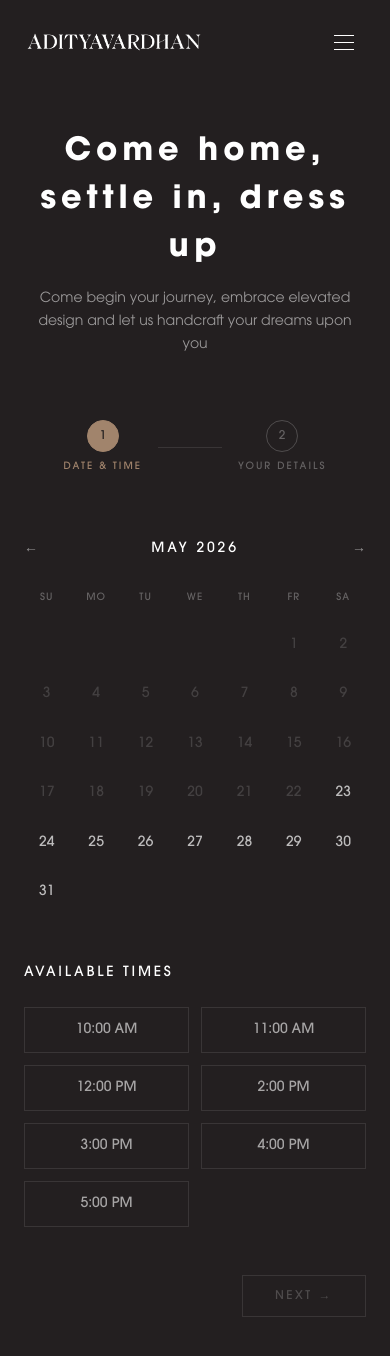
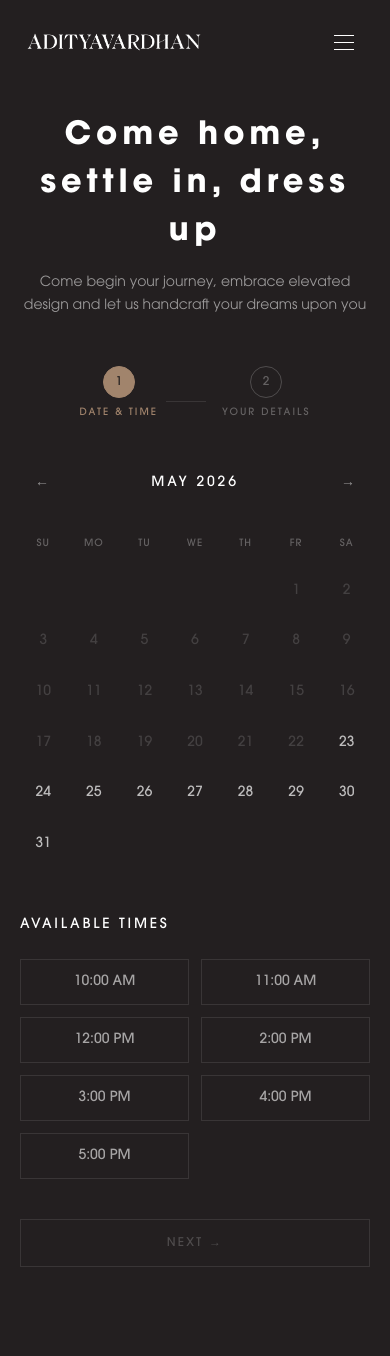
Before and after one commit to sanblah/AdityavardhanV2, a Next.js app: page /appointment in a window 390 px wide. Shown: the top 1356 px of the page. After the commit the page ends 1315 px from the top, so only its background shows below. Built offline with nearby package versions, Linux system fonts and the light colour scheme.

Commit message:
fix: refine bespoke and appointment mobile flows

```diff
--- a/src/app/appointment/page.tsx
+++ b/src/app/appointment/page.tsx
@@ -7,9 +7,9 @@ export const metadata = {
 
 export default function AppointmentPage() {
     return (
-        <main className="relative min-h-screen bg-brand-black pt-32">
+        <main className="relative min-h-screen bg-brand-black pt-28 md:pt-32">
             {/* Hero Header */}
-            <div className="mx-auto max-w-4xl px-6 text-center">
+            <div className="mx-auto max-w-4xl px-5 text-center md:px-6">
                 <h1 className="font-logo text-[clamp(2rem,6vw,4rem)] tracking-[0.1em] text-brand-white">
                     Come home, settle in, dress up
                 </h1>
--- a/src/components/appointment/BookingFlow.tsx
+++ b/src/components/appointment/BookingFlow.tsx
@@ -38,9 +38,9 @@ export function BookingFlow() {
         currentStep === 0 && selectedDate && selectedTime;
 
     return (
-        <div className="mx-auto max-w-4xl px-6 py-16 md:px-12">
+        <div className="mx-auto max-w-4xl px-5 py-12 md:px-12 md:py-16">
             {/* Progress Bar */}
-            <div className="mb-16 flex items-center justify-center gap-0">
+            <div className="mb-10 flex items-start justify-center gap-2 md:mb-16">
                 {stepLabels.map((label, i) => (
                     <div key={label} className="flex items-center">
                         <div className="flex flex-col items-center">
@@ -61,7 +61,7 @@ export function BookingFlow() {
                         </div>
                         {i < stepLabels.length - 1 && (
                             <div
-                                className={`mx-4 h-[1px] w-16 transition-colors duration-300 ${i < currentStep ? "bg-brand-gold" : "bg-brand-white/10"
+                                className={`mx-2 mt-4 h-[1px] w-10 transition-colors duration-300 md:mx-4 md:w-16 ${i < currentStep ? "bg-brand-gold" : "bg-brand-white/10"
                                     }`}
                             />
                         )}
@@ -84,11 +84,11 @@ export function BookingFlow() {
 
             {/* Navigation */}
             {currentStep === 0 && (
-                <div className="mt-12 flex items-center justify-end">
+                <div className="mt-10 flex items-center justify-stretch md:justify-end">
                     <button
                         onClick={() => canProceed && animateTransition(1)}
                         disabled={!canProceed}
-                        className={`border px-8 py-3 font-heading text-xs uppercase tracking-[0.2em] transition-all duration-300 ${canProceed
+                        className={`min-h-12 w-full border px-8 py-3 font-heading text-xs uppercase tracking-[0.18em] transition-all duration-300 md:w-auto ${canProceed
                                 ? "border-brand-gold text-brand-gold hover:bg-brand-gold hover:text-brand-black"
                                 : "border-brand-white/10 text-brand-white/20 cursor-not-allowed"
                             }`}
--- a/src/components/appointment/DateTimePicker.tsx
+++ b/src/components/appointment/DateTimePicker.tsx
@@ -72,7 +72,7 @@ export function DateTimePicker({
                 <div className="mb-6 flex items-center justify-between">
                     <button
                         onClick={() => navigateMonth(-1)}
-                        className="font-heading text-sm text-brand-white/50 transition-colors hover:text-brand-white"
+                        className="flex h-11 w-11 items-center justify-center font-heading text-sm text-brand-white/50 transition-colors hover:text-brand-white"
                     >
                         ←
                     </button>
@@ -81,7 +81,7 @@ export function DateTimePicker({
                     </span>
                     <button
                         onClick={() => navigateMonth(1)}
-                        className="font-heading text-sm text-brand-white/50 transition-colors hover:text-brand-white"
+                        className="flex h-11 w-11 items-center justify-center font-heading text-sm text-brand-white/50 transition-colors hover:text-brand-white"
                     >
                         →
                     </button>
@@ -115,7 +115,7 @@ export function DateTimePicker({
                                 key={day}
                                 disabled={isPast}
                                 onClick={() => onDateSelect(dateStr)}
-                                className={`aspect-square flex items-center justify-center font-body text-sm transition-all duration-200 ${
+                                className={`flex min-h-10 aspect-square items-center justify-center font-body text-sm transition-all duration-200 sm:min-h-11 ${
                                     isPast
                                         ? "text-brand-white/15 cursor-not-allowed"
                                         : isSelected
@@ -140,7 +140,7 @@ export function DateTimePicker({
                         <button
                             key={time}
                             onClick={() => onTimeSelect(time)}
-                            className={`py-3 text-center font-body text-sm transition-all duration-200 border ${
+                            className={`min-h-11 border py-3 text-center font-body text-sm transition-all duration-200 ${
                                 selectedTime === time
                                     ? "border-brand-gold bg-brand-gold/10 text-brand-gold"
                                     : "border-brand-white/10 text-brand-white/60 hover:border-brand-white/20"
--- a/src/components/bespoke/ProcessTimeline.tsx
+++ b/src/components/bespoke/ProcessTimeline.tsx
@@ -100,7 +100,7 @@ export function ProcessTimeline() {
         return (
             <section
                 ref={containerRef}
-                className="relative bg-brand-black px-6 pb-20 pt-28"
+                className="relative bg-brand-black px-5 pb-20 pt-24 md:px-6"
             >
                 <div className="text-center">
                     <p className="font-heading text-xs tracking-[0.4em] text-brand-gold">
@@ -111,7 +111,7 @@ export function ProcessTimeline() {
                     </h2>
                 </div>
 
-                <div className="mt-12 space-y-16">
+                <div className="mt-10 space-y-14">
                     {steps.map((step) => (
                         <div key={step.number}>
                             <span className="font-heading text-5xl font-bold text-brand-gold/20">
@@ -120,10 +120,10 @@ export function ProcessTimeline() {
                             <h3 className="mt-2 font-heading text-xl font-bold tracking-[0.08em] text-brand-white">
                                 {step.title}
                             </h3>
-                            <p className="mt-3 font-body text-sm font-book leading-relaxed text-brand-white/60">
+                            <p className="mt-3 font-body text-[13px] font-book leading-7 text-brand-white/60">
                                 {step.description}
                             </p>
-                            <div className="relative mt-6 aspect-[4/5] w-full overflow-hidden rounded-sm">
+                            <div className="relative mt-5 aspect-[4/5] w-full overflow-hidden rounded-sm">
                                 <Image
                                     src={step.image}
                                     alt={step.title}
--- a/src/components/bespoke/Testimonials.tsx
+++ b/src/components/bespoke/Testimonials.tsx
@@ -46,8 +46,8 @@ export function Testimonials() {
     }, { scope: containerRef });
 
     return (
-        <section ref={containerRef} className="relative z-10 bg-brand-black py-24 md:py-32">
-            <div className="mx-auto max-w-6xl px-6 md:px-12">
+        <section ref={containerRef} className="relative z-10 bg-brand-black py-20 md:py-32">
+            <div className="mx-auto max-w-6xl px-5 md:px-12">
                 <p className="text-center font-heading text-xs uppercase tracking-[0.4em] text-brand-gold">
                     Client Stories
                 </p>
@@ -55,7 +55,7 @@ export function Testimonials() {
                     Words of Trust
                 </h2>
 
-                <div className="mt-10 grid gap-8 md:mt-16 md:gap-12 md:grid-cols-3">
+                <div className="mt-10 grid gap-10 md:mt-16 md:grid-cols-3 md:gap-12">
                     {testimonials.map((t) => (
                         <div
                             key={t.name}
--- a/src/components/bespoke/WhyBespoke.tsx
+++ b/src/components/bespoke/WhyBespoke.tsx
@@ -15,8 +15,8 @@ const distinctions = [
 
 export function WhyBespoke() {
     return (
-        <section className="relative z-10 bg-brand-black py-24 md:py-32">
-            <div className="mx-auto grid max-w-7xl gap-12 px-6 md:grid-cols-[0.85fr_1.15fr] md:px-12">
+        <section className="relative z-10 bg-brand-black py-20 md:py-32">
+            <div className="mx-auto grid max-w-7xl gap-10 px-5 md:grid-cols-[0.85fr_1.15fr] md:px-12">
                 <div>
                     <p className="font-heading text-xs tracking-[0.4em] text-brand-gold">
                         An Education in Craft
```
Also changed, not shown: src/components/appointment/DetailsForm.tsx (+26 -6 lines).
